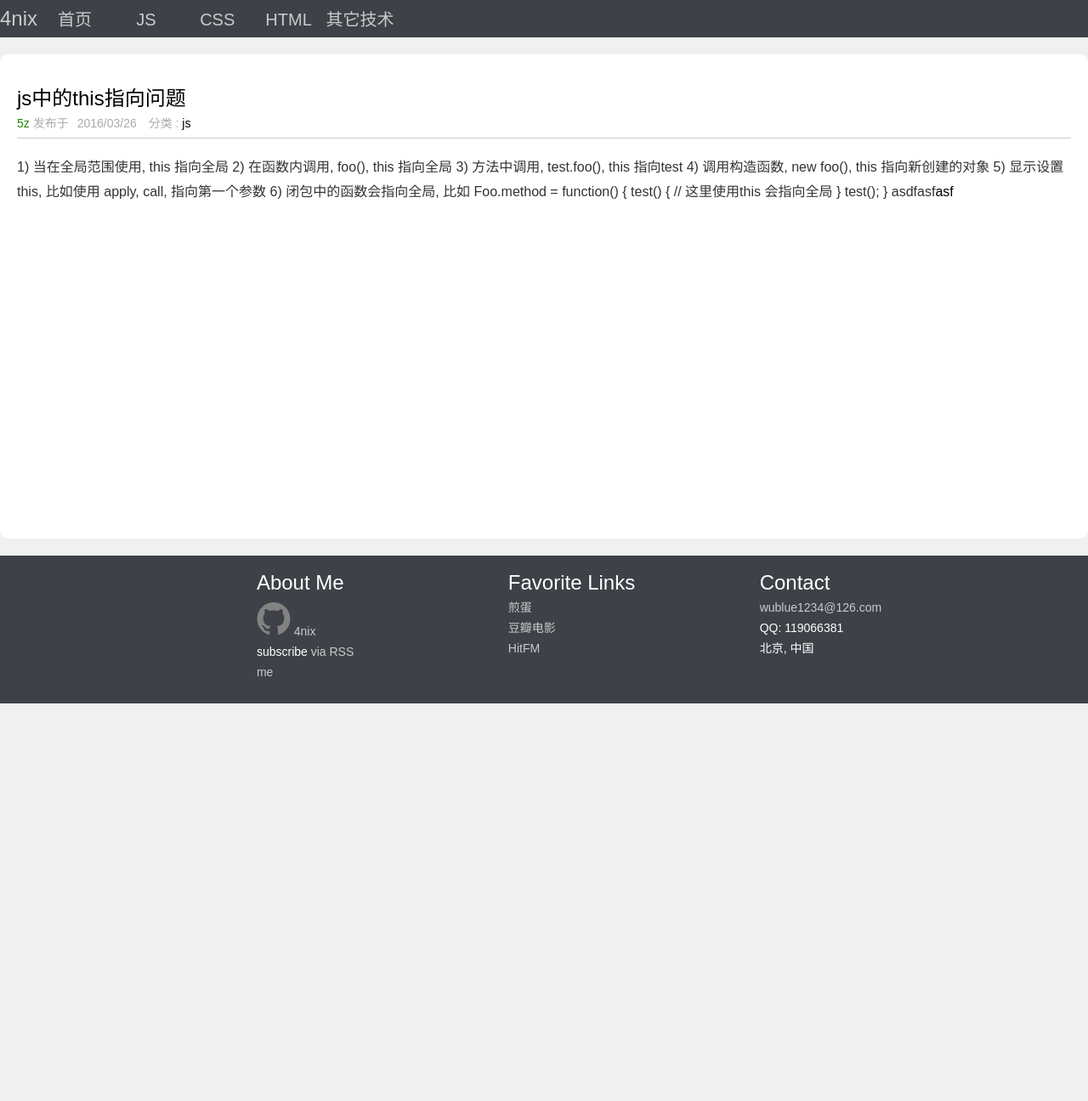
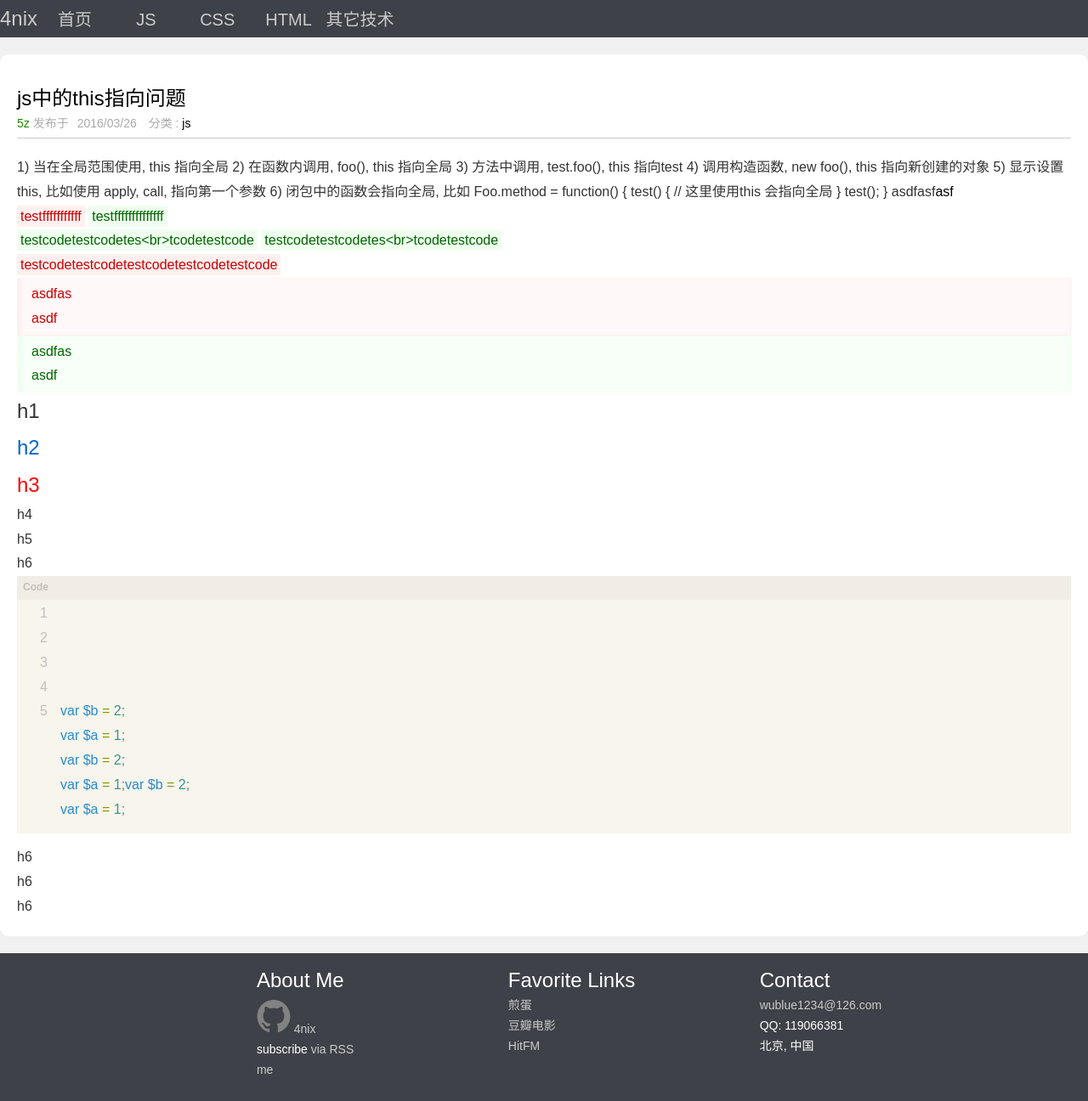
Before and after one commit to 4nix/blog, a Jekyll site: the page built from _posts/js/2016/2016-03-26-js-this.markdown, in a window 1280 px wide. Shown: the whole page at 85% size. Built offline with Jekyll 4.4.1, drawn with Linux system fonts in a browser that asks for light colours; comment, search, counter and statistics services are not loaded; before the commit the page ends 900 px from its top, so only the background shows below that.

Commit message:
template v0.42

```diff
--- a/_posts/js/2016/2016-03-26-js-this.markdown
+++ b/_posts/js/2016/2016-03-26-js-this.markdown
@@ -17,3 +17,50 @@ categories: js
          test();
       }
 asdfasf<a href="#">asf</a>
+
+
+**testfffffffffff**
+*testffffffffffffff*
+
+*`testcodetestcodetes<br>tcodetestcode`*
+*`testcodetestcodetes<br>tcodetestcode`*
+
+**`testcodetestcodetestcodetestcodetestcode`**
+
+<div class="code-bad">
+	<p>asdfas</p>
+	<p>asdf</p>
+</div>
+
+<div class="code-good">
+	<p>asdfas</p>
+
+	<p>asdf</p>
+</div>
+
+# h1
+
+## h2
+
+### h3
+
+#### h4
+
+##### h5
+
+###### h6
+
+{% highlight perl linenos startinline="3"  hl_lines="3" %}
+
+var $b = 2;
+var $a = 1;
+var $b = 2;
+var $a = 1;var $b = 2;
+var $a = 1;
+{% endhighlight %}
+
+###### h6
+
+###### h6
+
+###### h6
--- a/css/post.css
+++ b/css/post.css
@@ -41,5 +41,51 @@
   font-size: 16px;
   color: #333;
   line-height: 1.8;
+}
 
+/* markdown */
+
+.post-content em {
+  background: #f0fff0;
+  color: #060;
+  padding: 4px;
 }
+
+.post-content strong {
+  background-color: #fff0f0;
+  color: #c00;
+  padding: 4px;
+}
+
+
+.post-content .code-good,
+.post-content .code-bad {
+  border-style: solid;
+  border-width: 1px 1px 1px 5px;
+  padding: 4px 12px;
+}
+.post-content .code-good {
+  color: #060;
+  background-color: #f8fff8;
+  border-color: #f0fff0;
+}
+
+.post-content .code-bad {
+  color: #c00;
+  background-color: #fff8f8;
+  border-color: #fff0f0;
+}
+
+.post-content h1 {
+  font-size: 24px;
+}
+
+.post-content h2 {
+  font-size: 24px;
+  color: #06c;
+}
+
+.post-content h3 {
+  font-size: 24px;
+  color: #f00;
+}
```
